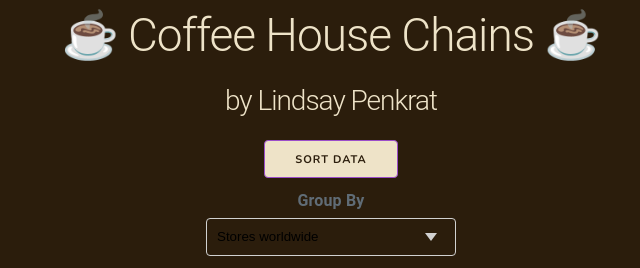
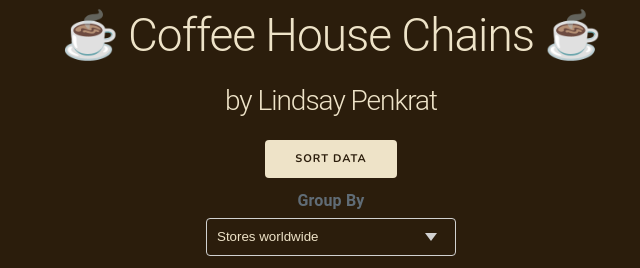
Before and after one commit to lindsaypenkrat/lab5, a plain HTML site: page index.html in a window 1280 px wide. Shown: the top 268 px of the page, 309-949 px from the left. Drawn offline with nearby package versions, Linux system fonts and the light colour scheme.

Commit message:
need labels2

```diff
--- a/style.css
+++ b/style.css
@@ -7,16 +7,17 @@ h1,h3{
 }
 #group-by{
     width: 250px;
+    color:#eee3c8;;
 }
 
 #sorter{
     font-family: 'Nunito', sans-serif;
     background-color:#eee3c8;
     color:#2b1d0c;
-    outline-color: #eee3c8;
+    border: none;
 }
 
 #sorter: hover {
     background-color:#eee3c8;
-
+    border: none;
 }
```
